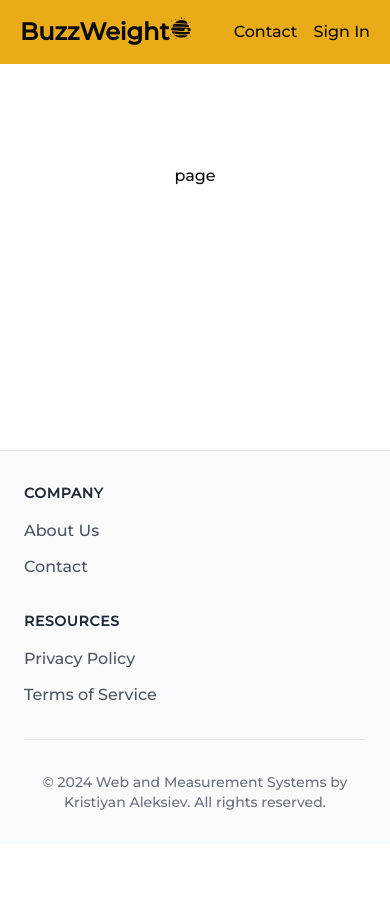
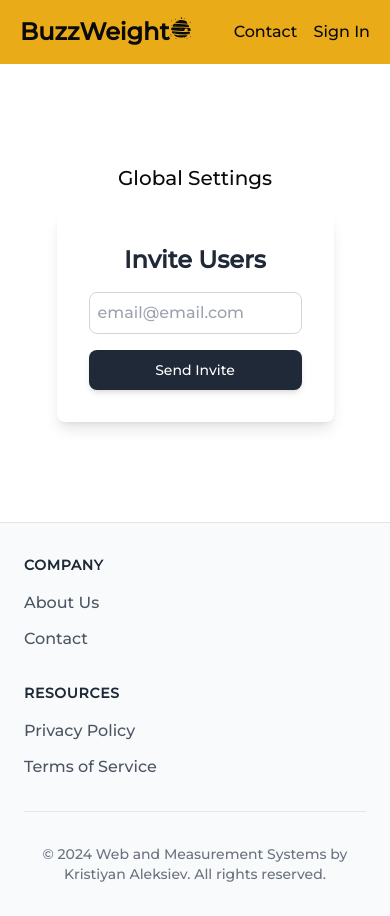
Before and after one commit to ChrisX21/BuzzWeight, a Next.js app in the folder buzzweight/: page /protected/settings in a window 390 px wide. Before the commit the page ends 844 px from the top, so only its background shows below. Built offline with nearby package versions, Linux system fonts and the light colour scheme; no server answers.

Commit message:
First production build. To optimise for responsive design

```diff
--- a/buzzweight/app/(auth-pages)/sign-in/page.tsx
+++ b/buzzweight/app/(auth-pages)/sign-in/page.tsx
@@ -1,6 +1,5 @@
 "use client";
 
-import { useSearchParams } from "next/navigation";
 import { signInAction } from "@/app/actions";
 import { SubmitButton } from "@/components/submit-button";
 import { Input } from "@/components/ui/input";
@@ -15,11 +14,10 @@ type FormErrors = {
 };
 
 export default function Login() {
-  const searchParams = useSearchParams();
   const [errors, setErrors] = useState<FormErrors>({
     email: "",
     password: "",
-    general: searchParams.get("error") || "",
+    general: "An error occurred during sign in.",
   });
 
   const handleSubmit = async (event: React.FormEvent<HTMLFormElement>) => {
--- /dev/null
+++ b/buzzweight/app/api/admin/invite/route.ts
@@ -0,0 +1,25 @@
+import { createClient } from "@supabase/supabase-js";
+import { NextRequest, NextResponse } from "next/server";
+
+export async function POST(req: NextRequest){
+
+    const supabase = createClient(
+      process.env.NEXT_PUBLIC_SUPABASE_URL!,
+      process.env.NEXT_PUBLIC_SUPABASE_SERVICE_ROLE_KEY!,
+    );
+    const body = await req.json();
+    const email = body.email;
+
+    if(!email){
+        return NextResponse.json({message: "Missing required parameters: email"}, {status: 400});
+    }
+    try {
+        const { error } = await supabase.auth.admin.inviteUserByEmail(email);
+        console.error("Error sending invite:", error);
+        return NextResponse.json({message: "Invite sent!"}, {status: 200});
+    }
+      catch (err) {
+        console.error("Error sending invite:", err);
+        return NextResponse.json({ message: "Error sending invite (Internal Server Error)" }, { status: 500 });
+      }
+}
--- a/buzzweight/app/protected/dashboard/[id]/page.tsx
+++ b/buzzweight/app/protected/dashboard/[id]/page.tsx
@@ -15,7 +15,11 @@ interface SensorData {
   }[];
 }
 
-export default function DashboardPage({ params }: { params: { id: string } }) {
+export default function DashboardPage({
+  params,
+}: {
+  params: Promise<{ id: string }>;
+}) {
   //@ts-ignore
   const { id } = React.use(params);
   const [loading, setLoading] = useState(true);
--- a/buzzweight/app/protected/settings/page.tsx
+++ b/buzzweight/app/protected/settings/page.tsx
@@ -1,5 +1,13 @@
+import InviteUsers from "@/components/invite-users";
 import React from "react";
 
 export default function Settings() {
-  return <div>page</div>;
+  return (
+    <div>
+      <h1 className="text-xl text-center">Global Settings</h1>
+      <div className="mt-5 flex justify-start mr-auto">
+        <InviteUsers />
+      </div>
+    </div>
+  );
 }
--- /dev/null
+++ b/buzzweight/components/invite-users.tsx
@@ -0,0 +1,71 @@
+"use client";
+
+import React from "react";
+import { Button } from "./ui/button";
+
+export default function InviteUsers() {
+  const [email, setEmail] = React.useState("");
+  const [error, setError] = React.useState("");
+  const [successMessage, setSuccessMessage] = React.useState("");
+  const [isLoading, setIsLoading] = React.useState(false);
+
+  const handleSubmit = async (e: React.FormEvent) => {
+    e.preventDefault();
+    setIsLoading(true);
+    setError("");
+    setSuccessMessage("");
+
+    try {
+      const response = await fetch("/api/admin/invite", {
+        method: "POST",
+        headers: {
+          "Content-Type": "application/json",
+        },
+        body: JSON.stringify({ email }),
+      });
+
+      if (!response.ok) {
+        const { message } = await response.json();
+        throw new Error(
+          message || "An error occurred while sending the invite."
+        );
+      }
+
+      setSuccessMessage("Invite sent!");
+    } catch (err: any) {
+      setError(err.message || "An error occurred while sending the invite.");
+    } finally {
+      setIsLoading(false);
+      setEmail("");
+    }
+  };
+
+  return (
+    <div className="shadow-lg rounded-lg p-8 bg-white max-w-md mx-auto">
+      <h1 className="text-center mb-4 text-2xl font-semibold text-gray-800">
+        Invite Users
+      </h1>
+      <form className="flex flex-col gap-4" onSubmit={handleSubmit}>
+        <input
+          className="flex-grow border border-gray-300 rounded-lg p-2 focus:outline-none focus:ring-2 focus:ring-[#e9ab17] transition duration-200 ease-in-out"
+          type="email"
+          placeholder="email@email.com"
+          id="email"
+          value={email}
+          onChange={(e) => setEmail(e.target.value)}
+        />
+        {error && <p className="text-red-500 text-sm">{error}</p>}
+        {successMessage && (
+          <p className="text-green-500 text-sm">{successMessage}</p>
+        )}
+        <Button
+          className="bg-gray-800 hover:bg-[#e9ab17] transition delay-3 p-3 text-white rounded-lg shadow-md hover:shadow-lg"
+          disabled={isLoading}
+          type="submit"
+        >
+          {isLoading ? "Sending..." : "Send Invite"}
+        </Button>
+      </form>
+    </div>
+  );
+}
```
